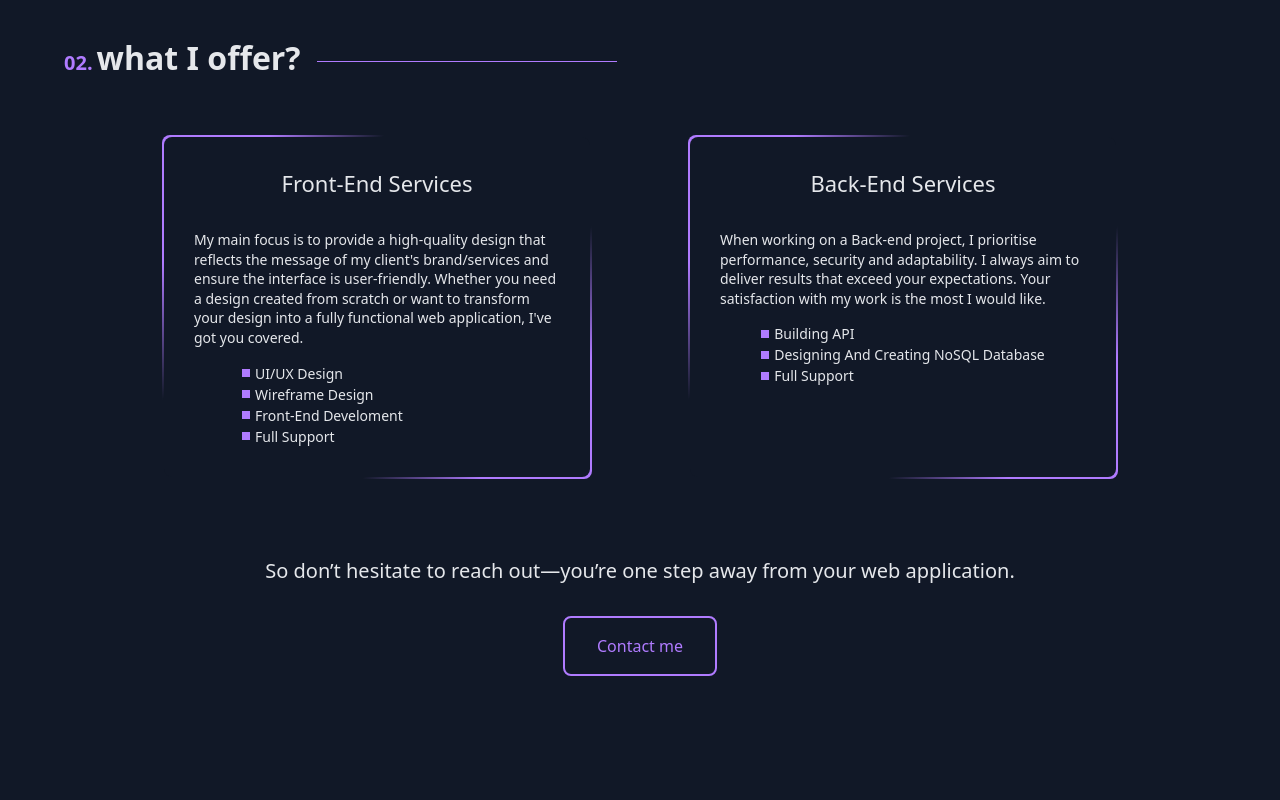
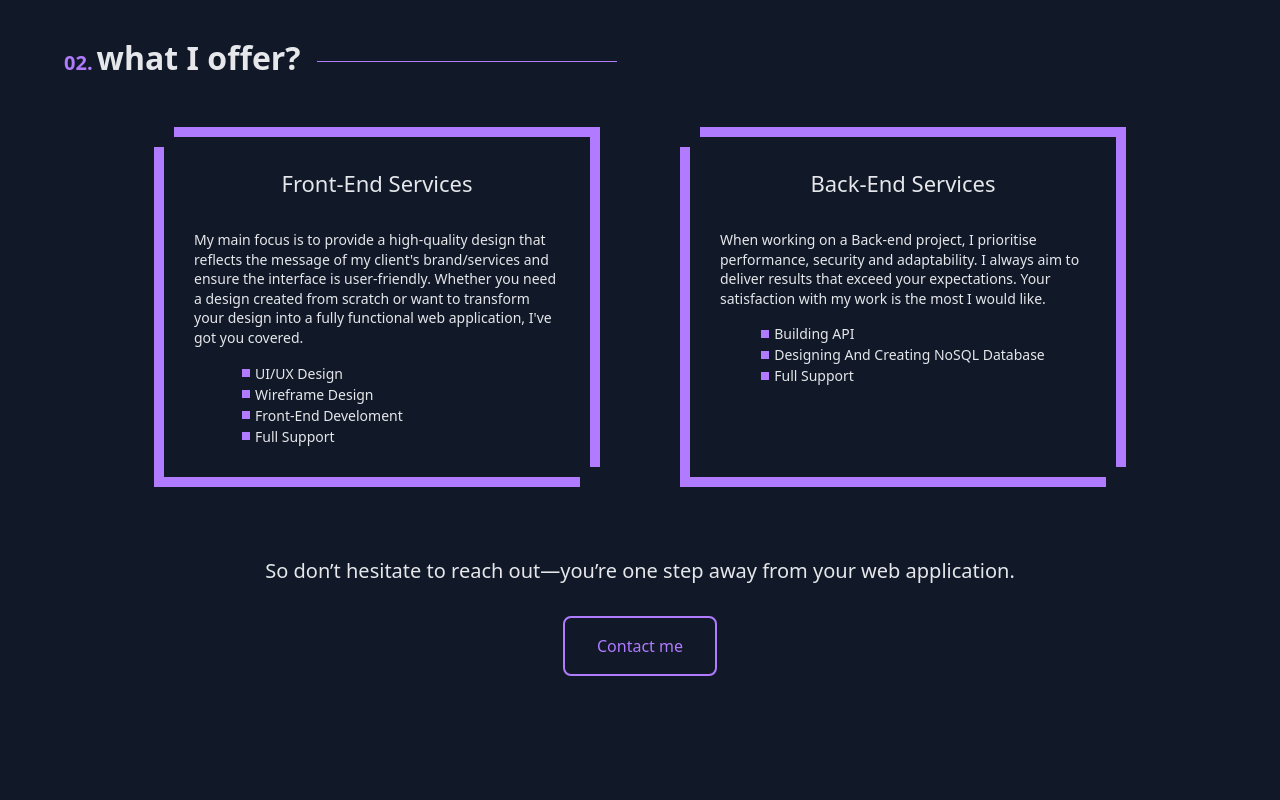
Before and after one commit to xmarya/portfolio.v2, a React (Vite) app: page / in a window 1280 px wide. Shown: the part 2440-3240 px from the top of the page. Built offline with nearby package versions, Linux system fonts and the light colour scheme.

Commit message:
finished half of the contact section

```diff
--- a/src/UI/Button.jsx
+++ b/src/UI/Button.jsx
@@ -9,8 +9,7 @@ export const Button = styled.button`
     border-radius: var(--md-radius);
     border: 0.2rem solid var(--neon-purple);
 
-    padding: ${(props) => props.size === "small" ? "0.8rem 3rem" : "1.6rem 3.2rem"};
-
+    padding: 1.6rem 3.2rem;
 
     &:hover {
         box-shadow: 0.2rem 0.2rem 0 0 var(--neon-purple);
--- a/src/UI/FormElements.jsx
+++ b/src/UI/FormElements.jsx
@@ -8,8 +8,10 @@ export const Form = styled.form`
     align-items: center;
     justify-content: center;
     gap: 2rem;
-    padding: 0 5rem;
+    padding: 3rem 5rem;
     margin-top: 4rem;
+
+    box-shadow: 1rem -1rem var(--neon-purple), -1rem 1rem var(--neon-purple);
 
 `;
 
@@ -25,7 +27,7 @@ export const FormRow = styled.div`
     /* padding: 1.4rem;  */
 
     ${Button} {
-        /* align-self: center; */
+        padding: 0.8rem 3rem;
         margin-top: 1.5rem;
     }
 
@@ -47,16 +49,21 @@ export const Input = styled.input`
     padding: 1.2rem;
 
     &:hover {
-        box-shadow: 0px 0px 0.8rem var(--neon-purple);
+        backdrop-filter: blur(2.5rem) saturate(0%);
+        -webkit-backdrop-filter: blur(2.5rem) saturate(0%);
+        background-color: rgba(176, 123, 255, 0.63);
+        border-radius: var(--sm-radius);
+        outline: 0.2rem solid var(--neon-purple);
     }
 
-    &:focus,
-    &:active {
+    &:focus {
         border-radius: var(--sm-radius);
-        outline: 2px solid var(--neon-purple);
-        box-shadow: 0px 0px 0.7rem var(--neon-purple);
+        outline: 0.2rem solid var(--neon-purple);
+        outline-offset: 0.2rem; // overriding the outline in the general :focus selector in index.css
+        background-color: var(--colour-grey-900);
         border-bottom: none;
     }
+
 `;
 
 export const Textarea = styled.textarea`
@@ -82,13 +89,17 @@ export const Textarea = styled.textarea`
     }
 
     &:hover {
-        box-shadow: 0px 0px 0.8rem var(--neon-purple);
+        backdrop-filter: blur(2.5rem) saturate(0%);
+        -webkit-backdrop-filter: blur(2.5rem) saturate(0%);
+        background-color: rgba(176, 123, 255, 0.63);
+        border-radius: var(--sm-radius);
     }
 
     &:focus {
         border-radius: var(--sm-radius);
-        outline: 2px solid var(--neon-purple);
-        box-shadow: 0px 0px 0.7rem var(--neon-purple);
+        background-color: var(--colour-grey-900);
+        outline: 0.2rem solid var(--neon-purple);
+        outline-offset: 0.2rem; // overriding the outline in the general :focus selector in index.css
         border-bottom: none;
 
     }
--- a/src/UI/Section.jsx
+++ b/src/UI/Section.jsx
@@ -21,6 +21,10 @@ export const Section = styled.section`
       align-items: center;
       margin: var(--section-mt) auto 0;
     `};
+
+    &:last-of-type {
+      margin-bottom: 6rem;
+    }
 
   p {
     margin-bottom: 1.5rem;
--- a/src/index.css
+++ b/src/index.css
@@ -39,6 +39,7 @@
     0 4px 6px -4px rgb(0 0 0 / 0.1);
   --shadow-sm: 0 4px 6px -1px rgb(0 0 0 / 0.1), 0 2px 4px -2px rgb(0 0 0 / 0.1);
   --shadow-xsm: 0 1px 3px 0 rgb(0 0 0 / 0.1), 0 1px 2px -1px rgb(0 0 0 / 0.1);
+  --hover-shadow: 0px 0px 0.7rem var(--neon-purple);
 
   --backdrop-colour: rgba(255, 255, 255, 0.1);
 
@@ -79,11 +80,11 @@
   /* transition: background-color 0.3s, border 0.3s; */
 }
 
-/* *:focus:not(:hover),
-a:focus:not(:hover) {
+*:focus,
+a:focus {
   outline: 0.2rem solid var(--neon-purple);
-  outline-offset: 0.2rem;
-} */
+  outline-offset: 0.6rem;
+}
 
 html {
   font-size: 62.5%;
@@ -128,6 +129,21 @@ select {
   color: inherit;
 }
 
+/* these styles to change the behaviour of the browser autofill*/
+input:-webkit-autofill,
+input:-webkit-autofill:hover,
+input:-webkit-autofill:focus,
+textarea:-webkit-autofill,
+textarea:-webkit-autofill:hover,
+textarea:-webkit-autofill:focus,
+select:-webkit-autofill,
+select:-webkit-autofill:hover,
+select:-webkit-autofill:focus {
+  -webkit-text-fill-color: var(--colour-grey-200);
+  -webkit-box-shadow: 0 0 0px 1000px var(--colour-grey-900) inset;
+  transition: background-color 5000s ease-in-out 0s;
+}
+
 button {
   cursor: pointer;
 }
@@ -138,7 +154,6 @@ button {
 
 select:disabled,
 input:disabled {
-  /*mz6sOz5HiAncYXbM*/
   background-color: var(--colour-grey-200);
   color: var(--colour-grey-500);
 }
@@ -157,7 +172,4 @@ ol {
 
 img {
   max-width: 100%;
-
-  /* For dark mode */
-  filter: grayscale(var(--image-grayscale)) opacity(var(--image-opacity));
 }
--- a/src/sections/ContactMe.jsx
+++ b/src/sections/ContactMe.jsx
@@ -55,7 +55,8 @@ export default function ContactMe() {
         </FormRow>
 
         <FormRow>
-            <Button size="small">Send</Button>
+          {/* TODO: make it disabled in case of incompete form */}
+            <Button>Send</Button>
         </FormRow>
       </Form>
     </Section>
--- a/src/sections/Offer.jsx
+++ b/src/sections/Offer.jsx
@@ -26,11 +26,7 @@ const TopCorner = styled(motion.div)`
   bottom: -2px;
   left: -2px;
   right: -2px;
-  background-image: linear-gradient(
-    130deg,
-    var(--neon-purple) 15%,
-    rgba(255, 255, 255, 0) 31%
-  );
+  /* background-image: linear-gradient(130deg,var(--neon-purple) 15%,rgba(255, 255, 255, 0) 31%); */
   //background-size: width height
   /* background-size: 100% 0.2rem; */
   /* border-radius: 1.2rem; */
@@ -44,11 +40,7 @@ const BottomCorner = styled(motion.div)`
   bottom: -2px;
   left: -2px;
   right: -2px;
-  background-image: linear-gradient(
-    312.25deg,
-    var(--neon-purple) 15%,
-    rgba(255, 255, 255, 0) 31%
-  );
+  /* background-image: linear-gradient(312.25deg,var(--neon-purple) 15%,rgba(255, 255, 255, 0) 31%); */
   //background-size: width height
   /* background-size: 100% 0.2rem; */
   /* border-radius: 1.2rem; */
@@ -63,15 +55,13 @@ const OfferList = styled(motion.ul)`
   justify-content: start;
   padding: 3rem;
   background-color: var(--colour-grey-900);
-  /* border-radius: 1.2rem; */
-  border-radius: var(--md-radius);
-  transition: all 0.3s ease;
 
   position: relative;
+  box-shadow: 1rem -1rem var(--neon-purple), -1rem 1rem var(--neon-purple);
 
-  &:hover {
-    box-shadow: 0px 0px 0.7rem var(--neon-purple);
-  }
+  /* &:hover {
+    box-shadow: var(--hover-shadow);
+  } */
 `;
 
 const OffersListItems = styled.li`
@@ -123,24 +113,11 @@ const listVariants = {
     opacity: 1,
     transition: {
       duration: 0.5,
-      ease: "easeIn",
       delay: customDelay * 1,
     },
   }),
 };
 
-const cornerVariants = {
-  initialState: {
-    opacity: 0,
-  },
-  animateState: {
-    opacity: 1,
-    transition: {
-      duration: 0.3,
-      delay: 2
-    },
-  },
-};
 
 export default function Offer() {
   const targetRef = useRef(null);
@@ -159,11 +136,7 @@ export default function Offer() {
           initial="initial"
           animate={isInView ? "animate" : ""}
         >
-          <TopCorner
-            variants={cornerVariants}
-            initial="initialState"
-            animate="animateState"
-          />
+
           <SectionSubHeading>Front-End Services</SectionSubHeading>
           <OfferDetails>
             My main focus is to provide a high-quality design that reflects the
@@ -178,11 +151,7 @@ export default function Offer() {
             <OffersListItems>Front-end develoment</OffersListItems>
             <OffersListItems>Full Support</OffersListItems>
           </div>
-          <BottomCorner
-            variants={cornerVariants}
-            initial="initialState"
-            animate="animateState"
-          />
+
         </OfferList>
 
         <OfferList
@@ -191,11 +160,7 @@ export default function Offer() {
           initial="initial"
           animate={isInView ? "animate" : ""}
         >
-          <TopCorner
-            variants={cornerVariants}
-            initial="initialState"
-            animate="animateState"
-          />
+
           <SectionSubHeading>Back-End Services</SectionSubHeading>
           <OfferDetails>
             When working on a Back-end project, I prioritise performance,
@@ -210,11 +175,7 @@ export default function Offer() {
             </OffersListItems>
             <OffersListItems>Full Support</OffersListItems>
           </div>
-          <BottomCorner
-            variants={cornerVariants}
-            initial="initialState"
-            animate="animateState"
-          />
+
         </OfferList>
 
         <OfferCTA
```
